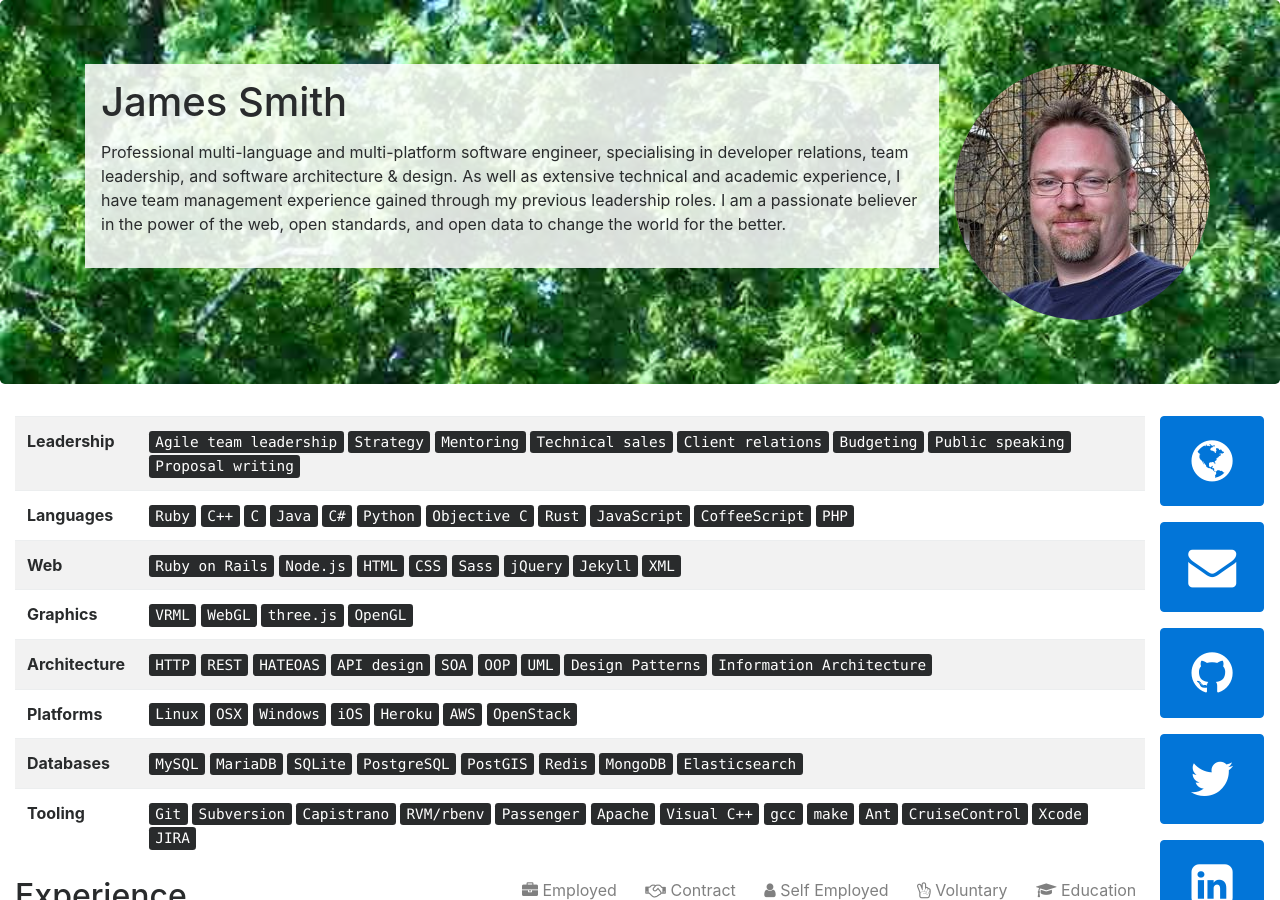
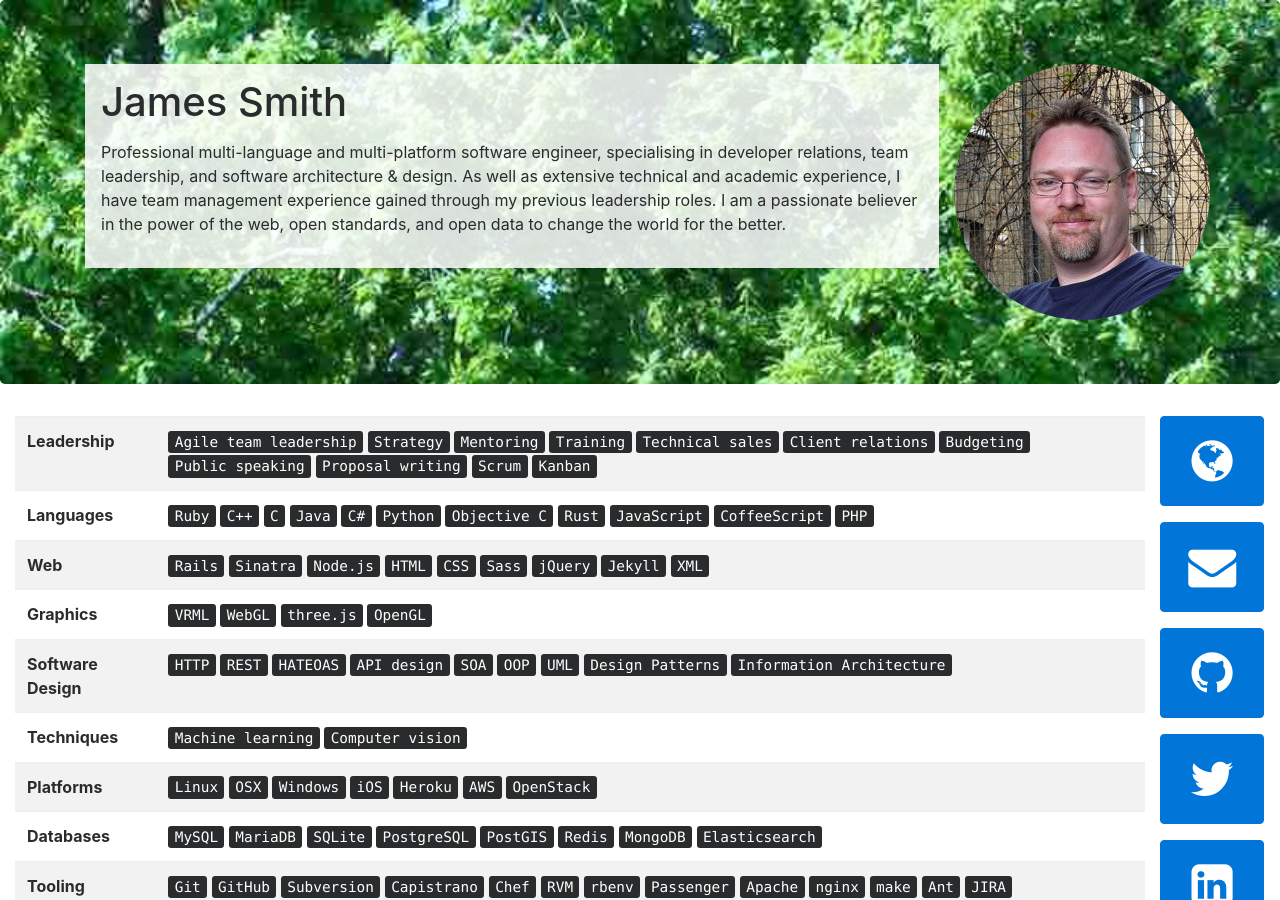
Before and after one commit to Floppy/cv, a Jekyll site: the page built from index.md, in a window 1280 px wide and 900 px high. Built offline with Jekyll 4.4.1, drawn with Linux system fonts in a browser that asks for light colours; nearby versions of some CDN libraries.

Commit message:
skills tweak

```diff
--- a/_data/skills.json
+++ b/_data/skills.json
@@ -3,11 +3,14 @@
     "Agile team leadership",
     "Strategy",
     "Mentoring",
+    "Training",
     "Technical sales",
     "Client relations",
     "Budgeting",
     "Public speaking",
     "Proposal writing",
+    "Scrum",
+    "Kanban",
   ],
   "Languages": [
     "Ruby",
@@ -23,7 +26,9 @@
     "PHP",
   ],
   "Web": [
-    "Ruby on Rails",
+    "Rails",
+    "Sinatra",
+
     "Node.js",
     "HTML",
     "CSS",
@@ -38,7 +43,7 @@
     "three.js",
     "OpenGL",
   ],
-  "Architecture": [
+  "Software Design": [
     "HTTP",
     "REST",
     "HATEOAS",
@@ -48,6 +53,10 @@
     "UML",
     "Design Patterns",
     "Information Architecture"
+  ],
+  "Techniques": [
+    "Machine learning",
+    "Computer vision",
   ],
   "Platforms": [
     "Linux",
@@ -70,17 +79,17 @@
   ],
   "Tooling": [
     "Git",
+    "GitHub",
     "Subversion",
     "Capistrano",
-    "RVM/rbenv",
+    "Chef",
+    "RVM",
+    "rbenv",
     "Passenger",
     "Apache",
-    "Visual C++",
-    "gcc",
+    "nginx",
     "make",
     "Ant",
-    "CruiseControl",
-    "Xcode",
     "JIRA"
-  ]
+  ],
 }
```
